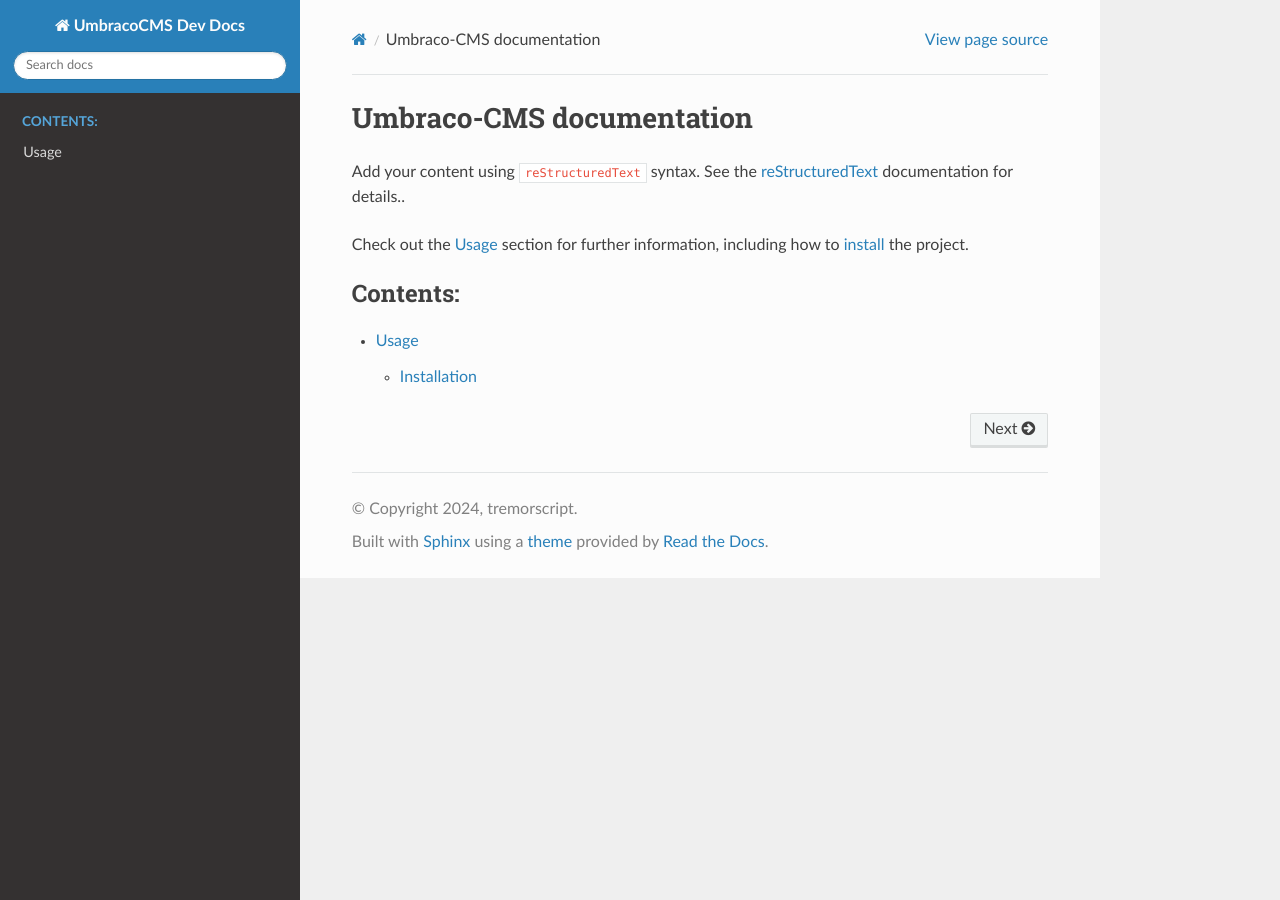
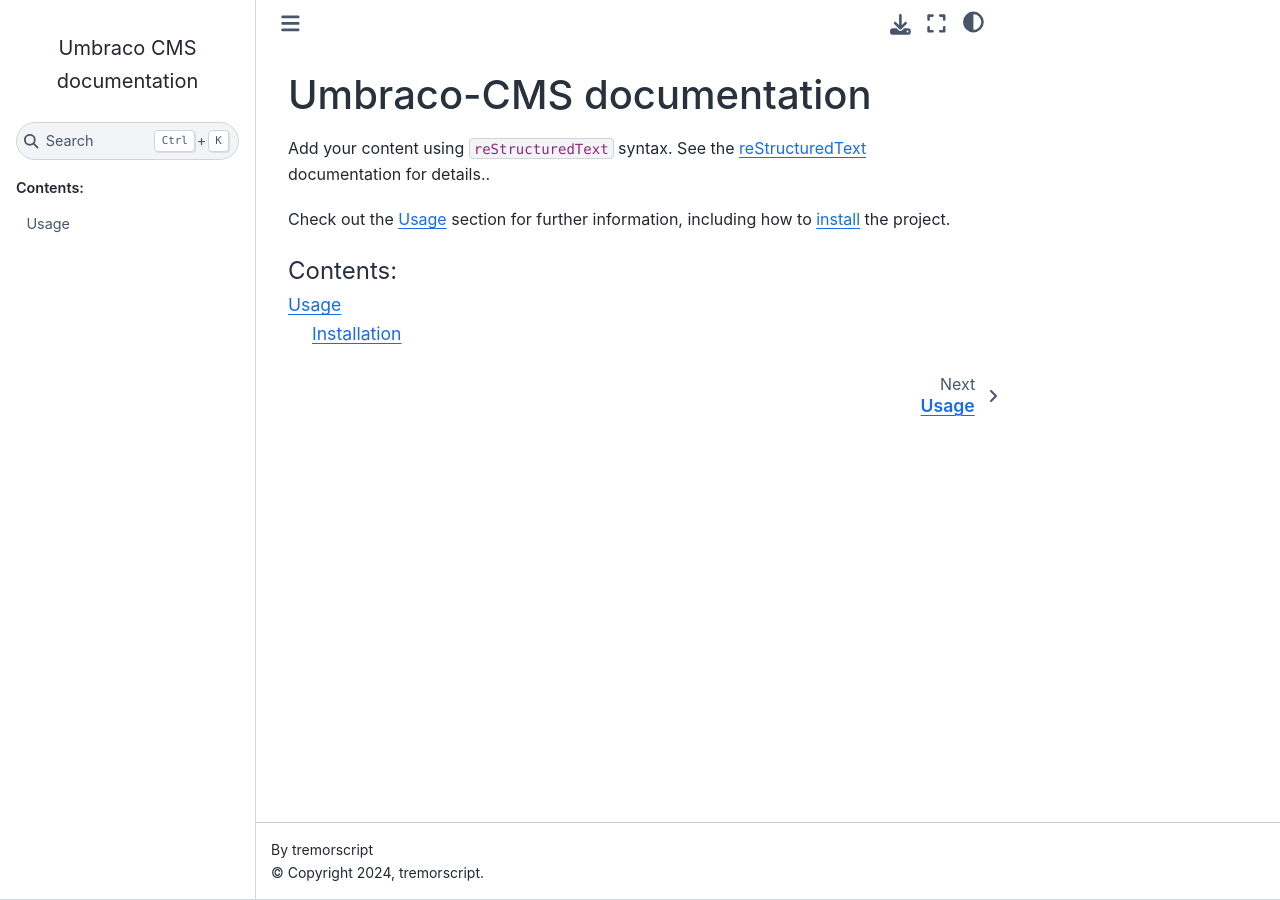
Before and after one commit to tremorscript/Umbraco-CMS.Docs, a Sphinx documentation site: the page built from docs/source/index.rst, in a window 1280 px wide. Built offline with Sphinx 7.4.7 and the Sphinx Book theme 1.1.4, drawn with Linux system fonts in a browser that asks for light colours.

Commit message:
Changed title and theme

```diff
--- a/docs/requirements.txt
+++ b/docs/requirements.txt
@@ -1 +1 @@
-sphinx_rtd_theme
+sphinx_book_theme
--- a/docs/source/conf.py
+++ b/docs/source/conf.py
@@ -6,10 +6,10 @@
 # -- Project information -----------------------------------------------------
 # https://www.sphinx-doc.org/en/master/usage/configuration.html#project-information
 
-project = "UmbracoCMS Dev Docs"
+project = "Umbraco CMS"
 copyright = "2024, tremorscript"
 author = "tremorscript"
-release = "0.1"
+release = ""
 
 # -- General configuration ---------------------------------------------------
 # https://www.sphinx-doc.org/en/master/usage/configuration.html#general-configuration
@@ -23,7 +23,7 @@
 # -- Options for HTML output -------------------------------------------------
 # https://www.sphinx-doc.org/en/master/usage/configuration.html#options-for-html-output
 
-html_theme = "sphinx_rtd_theme"
+html_theme = "sphinx_book_theme"
 html_static_path = ["_static"]
 
 highlight_language = "csharp"
--- a/docs/source/index.rst
+++ b/docs/source/index.rst
@@ -13,13 +13,6 @@
 Check out the :doc:`/usage`  section for further information, including how to :ref:`install <installation>` the project.
 
 
-.. code-block:: csharp
-   private void Test()
-   {
-
-   }
-
-
 .. toctree::
    :maxdepth: 2
    :caption: Contents:
--- a/requirements.txt
+++ b/requirements.txt
@@ -1,7 +1,7 @@
 # This is a comment, to show how #-prefixed lines are ignored.
 # It is possible to specify requirements as plain names.
 sphinx
-sphinx-rtd-theme
+sphinx_book_theme
 #pytest
 #pytest-cov
 #beautifulsoup4
```
